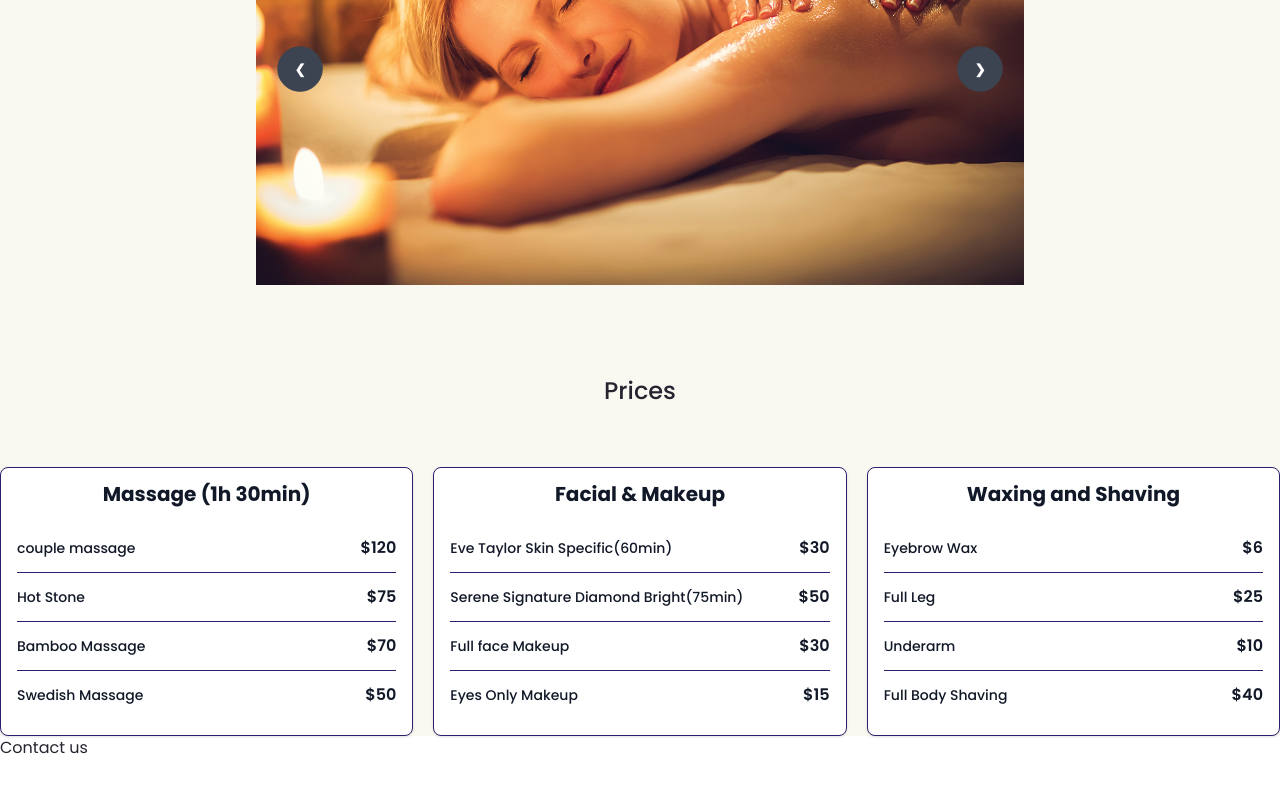
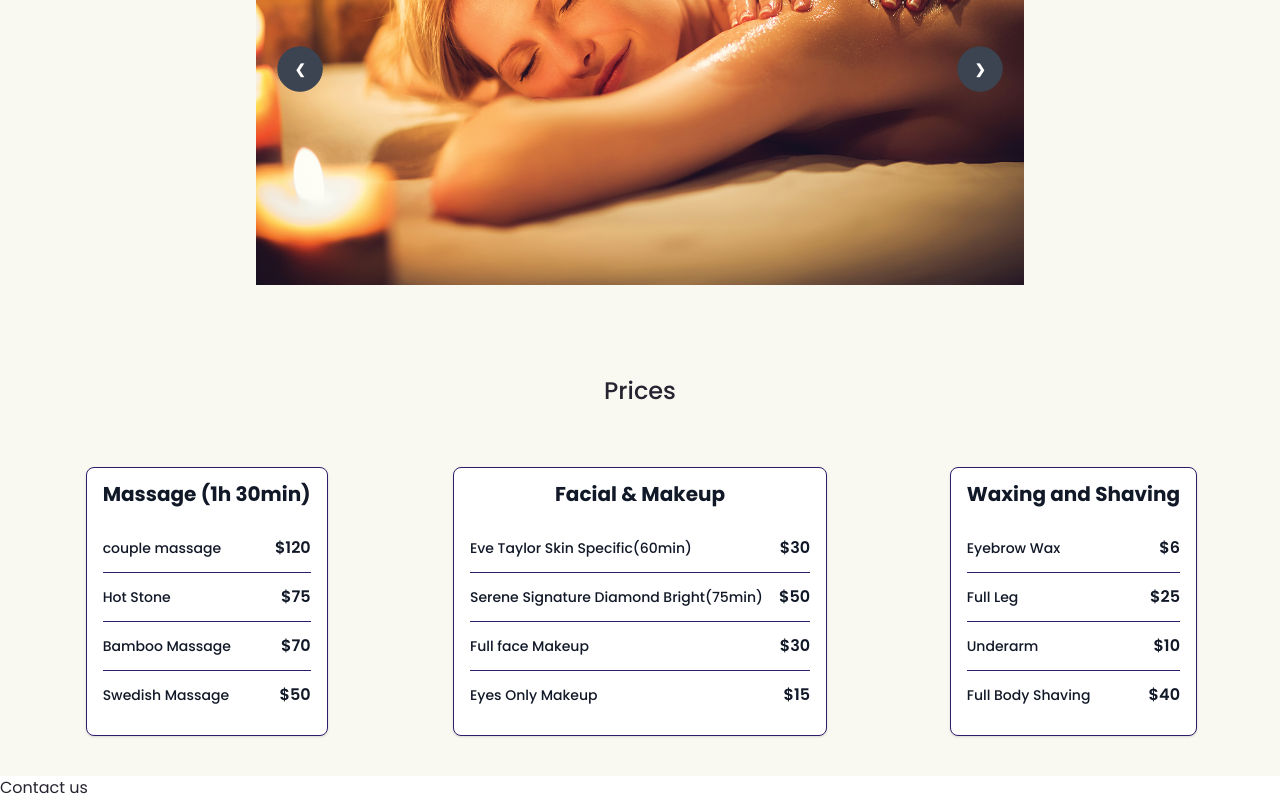
Before and after one commit to YSanj98/serene-naturist-re-design, a React (Vite) app: page / in a window 1280 px wide. Shown: the part 3013-3813 px from the top of the page. Before the commit the page ends 3773 px from the top, so only its background shows below. Built offline with nearby package versions, Linux system fonts and the light colour scheme; a web font is replaced by a local one.

Commit message:
remove item5

```diff
--- a/src/components/Price/index.tsx
+++ b/src/components/Price/index.tsx
@@ -48,10 +48,10 @@ const Price = (props: Props) => {
         </div>
       </div>
 
-      <div className="bg-[#f9f9f1] w-full ">
+      <div className="bg-[#f9f9f1] w-full">
         <h1 className="text-center text-2xl font-medium pt-10 pb-10">Prices</h1>
-        <div className="grid justify-around gap-5 lg:grid-cols-3 md:grid-cols-1 pt-5">
-          {priceData?.map(({title, item1, item1price, item2, item2price, item3, item3price, item4, item4price, item5, item5price}, index) => {
+        <div className="grid place-items-center md:grid-rows-3 gap-5 lg:grid-cols-3 md:grid-cols-1 pt-5 pb-10">
+          {priceData?.map(({title, item1, item1price, item2, item2price, item3, item3price, item4, item4price}, index) => {
             return <PriceList key={index}
                               title={title}
                               item1={item1}
@@ -62,8 +62,7 @@ const Price = (props: Props) => {
                               item3price={item3price}
                               item4={item4}
                               item4price={item4price}
-                              item5={item5}
-                              item5price={item5price} />
+                               />
           })}
         </div>
       </div>
```
